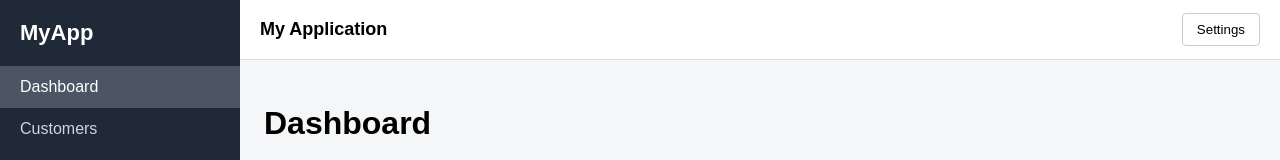
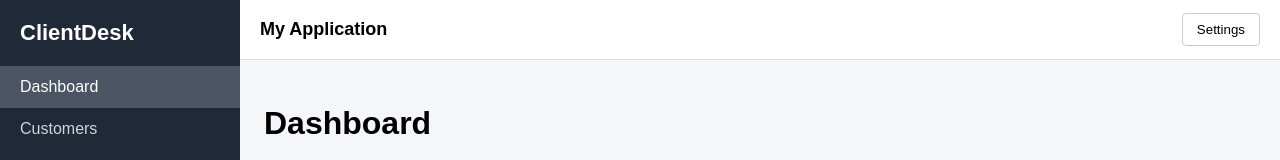
Before and after one commit to ljhannah74/ClientDesk, a React (Vite) app in the folder myapp.client/: page / in a window 1280 px wide. Shown: the top 160 px of the page. Built offline with nearby package versions, Linux system fonts and the light colour scheme; what ag-grid-react would draw is missing.

Commit message:
Rename application display branding to ClientDesk

```diff
--- a/myapp.client/src/components/Sidebar.tsx
+++ b/myapp.client/src/components/Sidebar.tsx
@@ -4,7 +4,7 @@ export default function Sidebar() {
     return (
         <aside className="sidebar">
             <div className="sidebar-title">
-                MyApp
+                ClientDesk
             </div>
 
             <nav>
```
